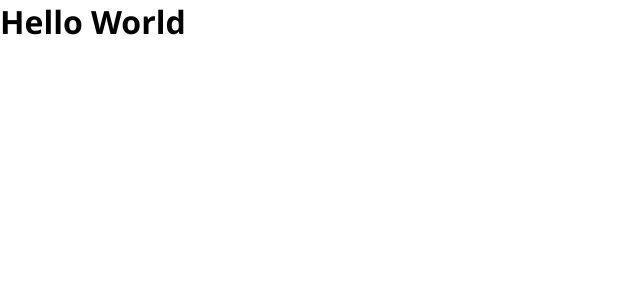
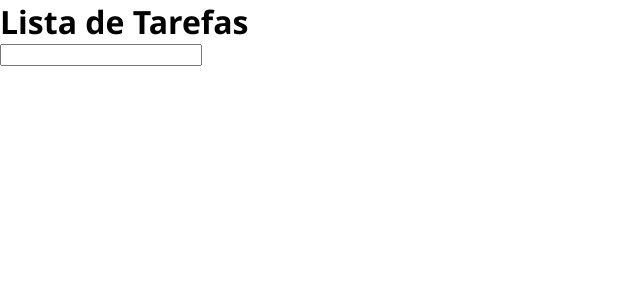
Before and after one commit to VinkarioDev/Tasks, a React (Vite) app: page / in a window 1280 px wide. Shown: the top 300 px of the page, without its empty margins (0-640 px from the left). Built offline with nearby package versions, Linux system fonts and the light colour scheme.

Commit message:
create component input text task

```diff
--- a/src/App.jsx
+++ b/src/App.jsx
@@ -1,10 +1,13 @@
 import "./App.css"
+import { InputTask } from "./components/InputTask"
 
 function App() {
 
   return (
     <>
-      <h1>Hello World</h1>
+
+      <h1>Lista de Tarefas</h1>
+      <InputTask/>
 
     </>
   )
--- /dev/null
+++ b/src/components/InputTask.jsx
@@ -0,0 +1,7 @@
+export const InputTask = ()=>{
+    return(
+        <>
+        <input onChange={(e)=>e.target.value} type="text" />
+        </>
+    )
+}
```
